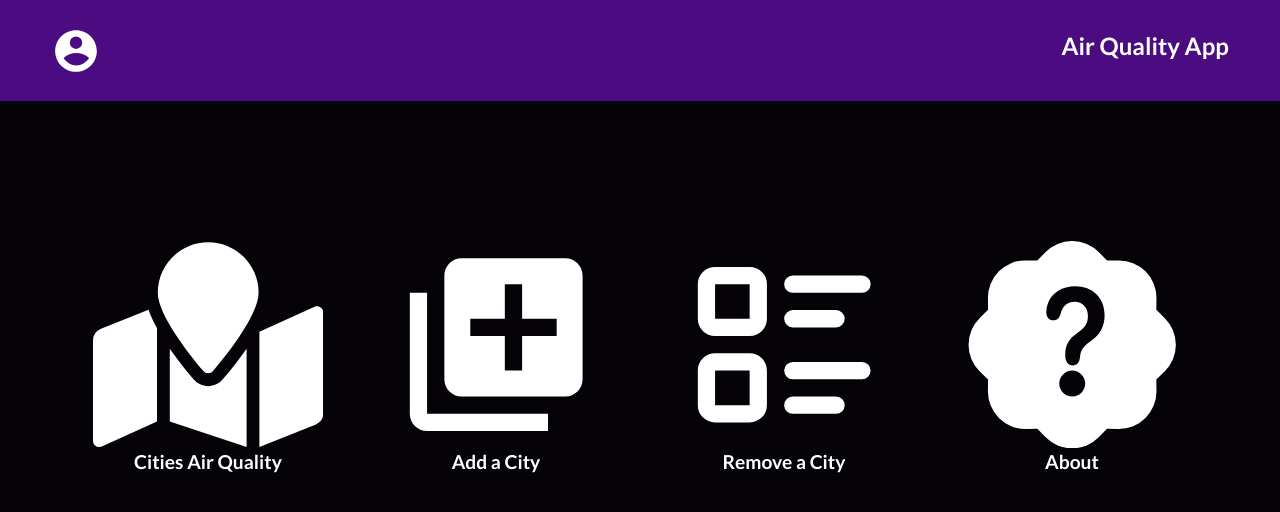
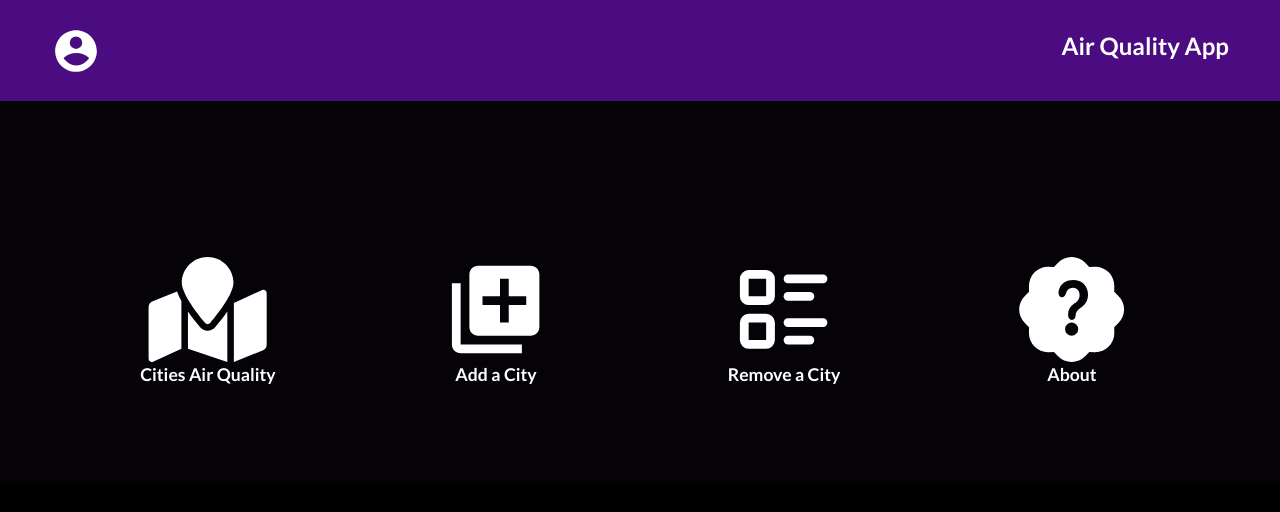
Before and after one commit to PabloEGonz/air-quality-app, a React (Create React App) app: page / in a window 1280 px wide. Shown: the top 512 px of the page. Built offline with nearby package versions, Linux system fonts and the light colour scheme.

Commit message:
Make option icons smaller

```diff
--- a/src/styles/App.css
+++ b/src/styles/App.css
@@ -55,8 +55,8 @@ ul {
 }
 
 .link {
-  width: 100%;
-  height: 100%;
+  width: 70%;
+  height: 70%;
   justify-self: center;
   align-self: center;
   color: #fff;
@@ -64,8 +64,9 @@ ul {
   flex-direction: column;
   justify-content: center;
   align-items: center;
+  text-align: center;
   text-decoration: none;
-  font-size: 1.2rem;
+  font-size: 1.1rem;
   font-weight: 600;
 }
 
```
